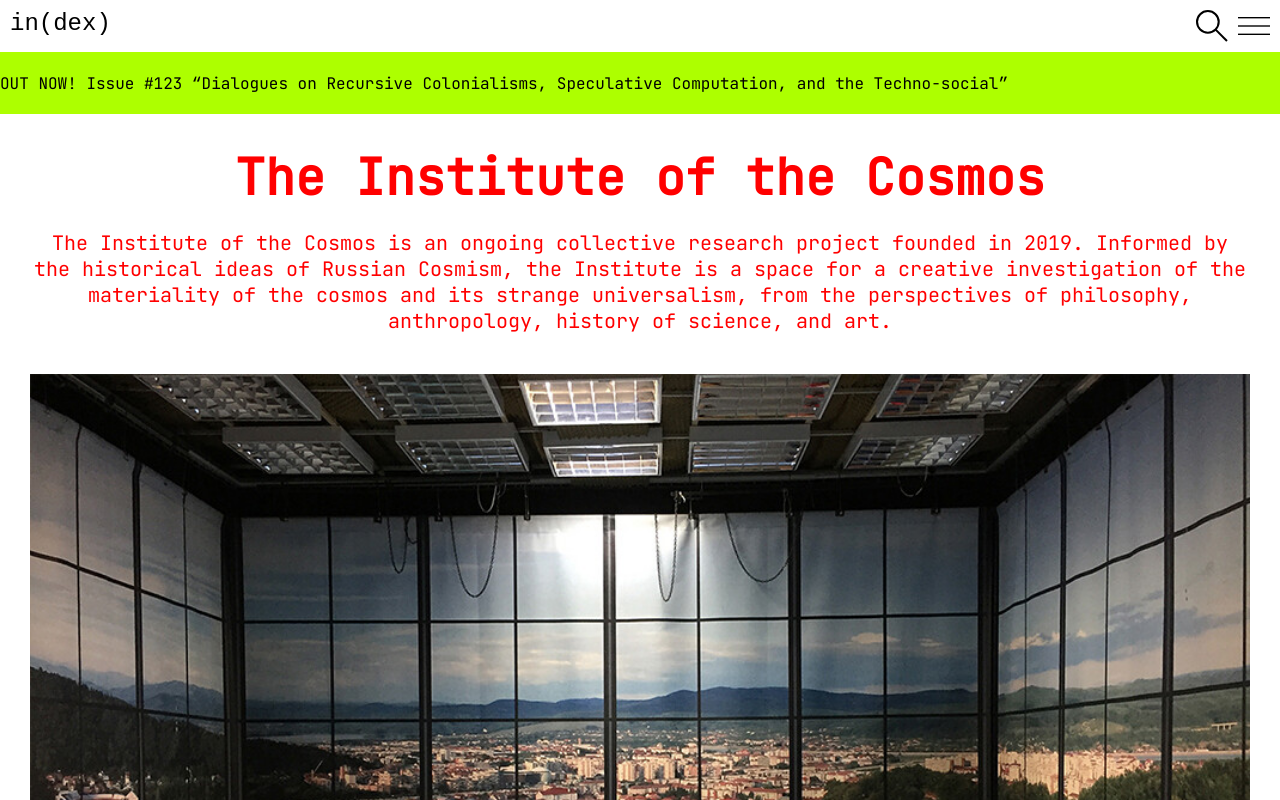
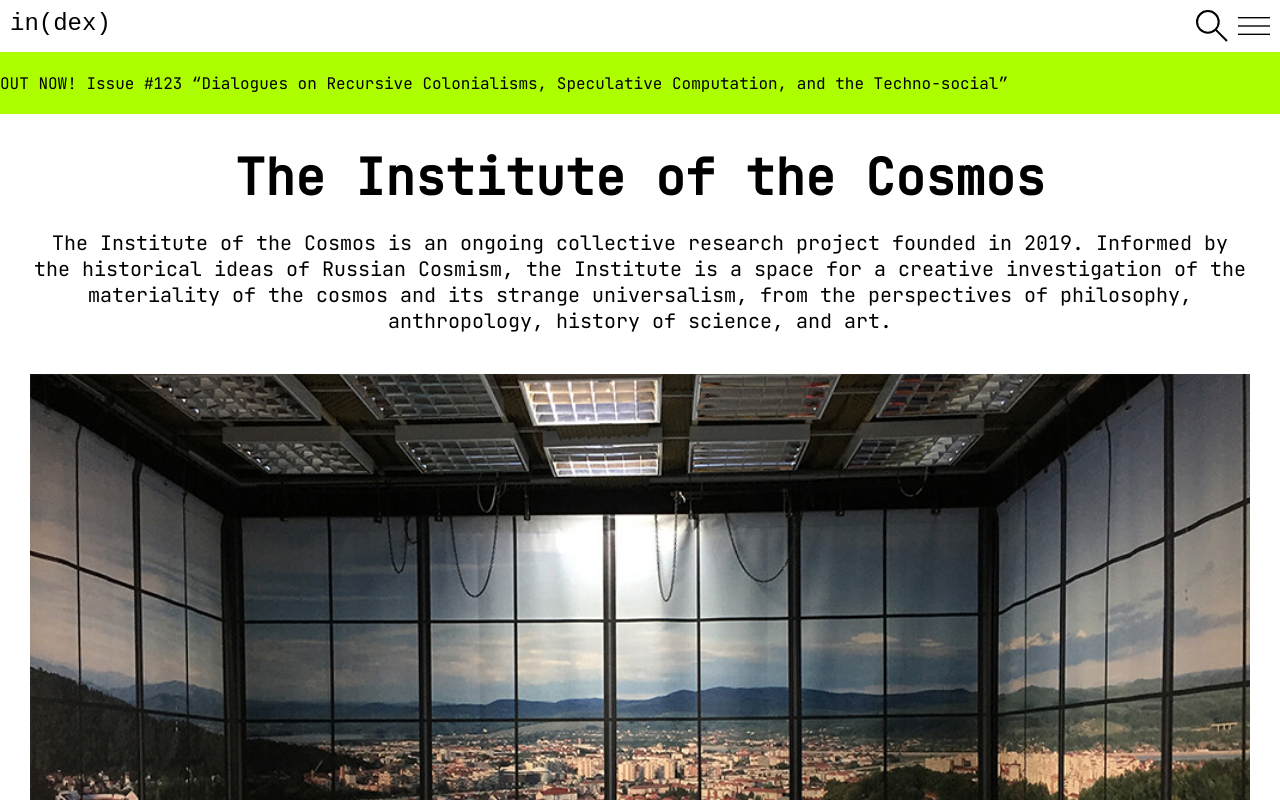
Before and after one commit to Yngvolainen/index, a Vue app: page / in a window 1280 px wide. Shown: the top 800 px of the page. Built offline with nearby package versions, Linux system fonts and the light colour scheme.

Commit message:
Add article classname

```diff
--- a/src/components/ArticlePreview.vue
+++ b/src/components/ArticlePreview.vue
@@ -34,9 +34,23 @@
    }
 
 <<<<<<< HEAD
+<<<<<<< HEAD
 
 @media screen and (min-width: 768px) { /* minwidth fordi mobile first konsept */
 =======
+=======
+   .article-preview__0 {
+
+   }
+   .article-preview__1 {
+
+   }
+
+   .article-preview__2 {
+
+   }
+
+>>>>>>> Add article classname
    @media screen and (min-width: 768px) {
        /* minwidth fordi mobile first konsept */
 >>>>>>> Update to variables
--- a/src/components/Articles.vue
+++ b/src/components/Articles.vue
@@ -1,5 +1,5 @@
 <template>
-   <ArticlePreview v-for="(article, index) in articles" :article="article" :class="'preview-' + index" />
+   <ArticlePreview v-for="(article, index) in articles" :article="article" :class="'article-preview__' + index" />
 
    <!-- article clickable -> route article.vue -->
 </template>
@@ -22,7 +22,4 @@
 </script>
 
 <style>
-   .preview-0 {
-      color:red;
-   }
 </style>
```
